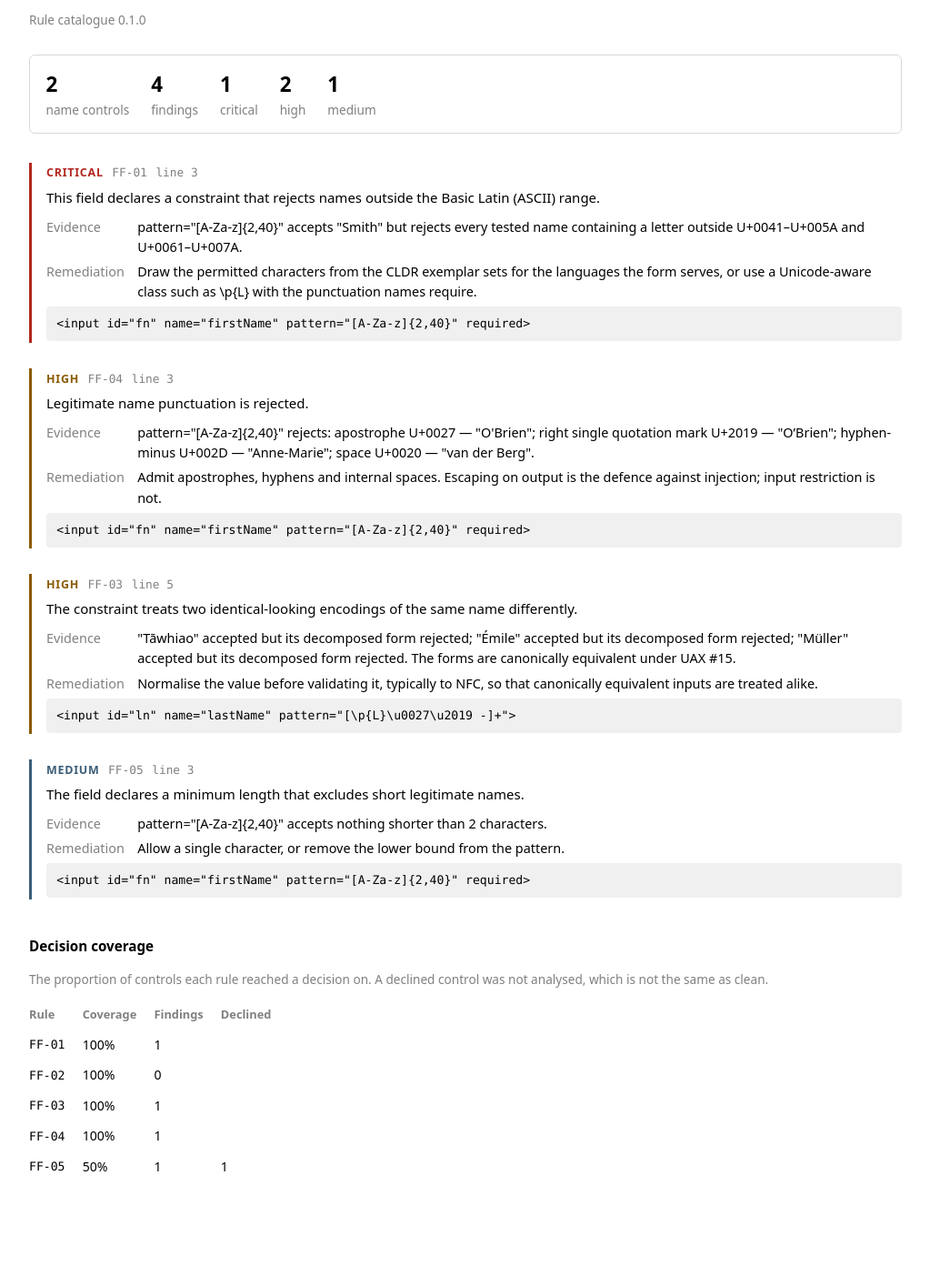
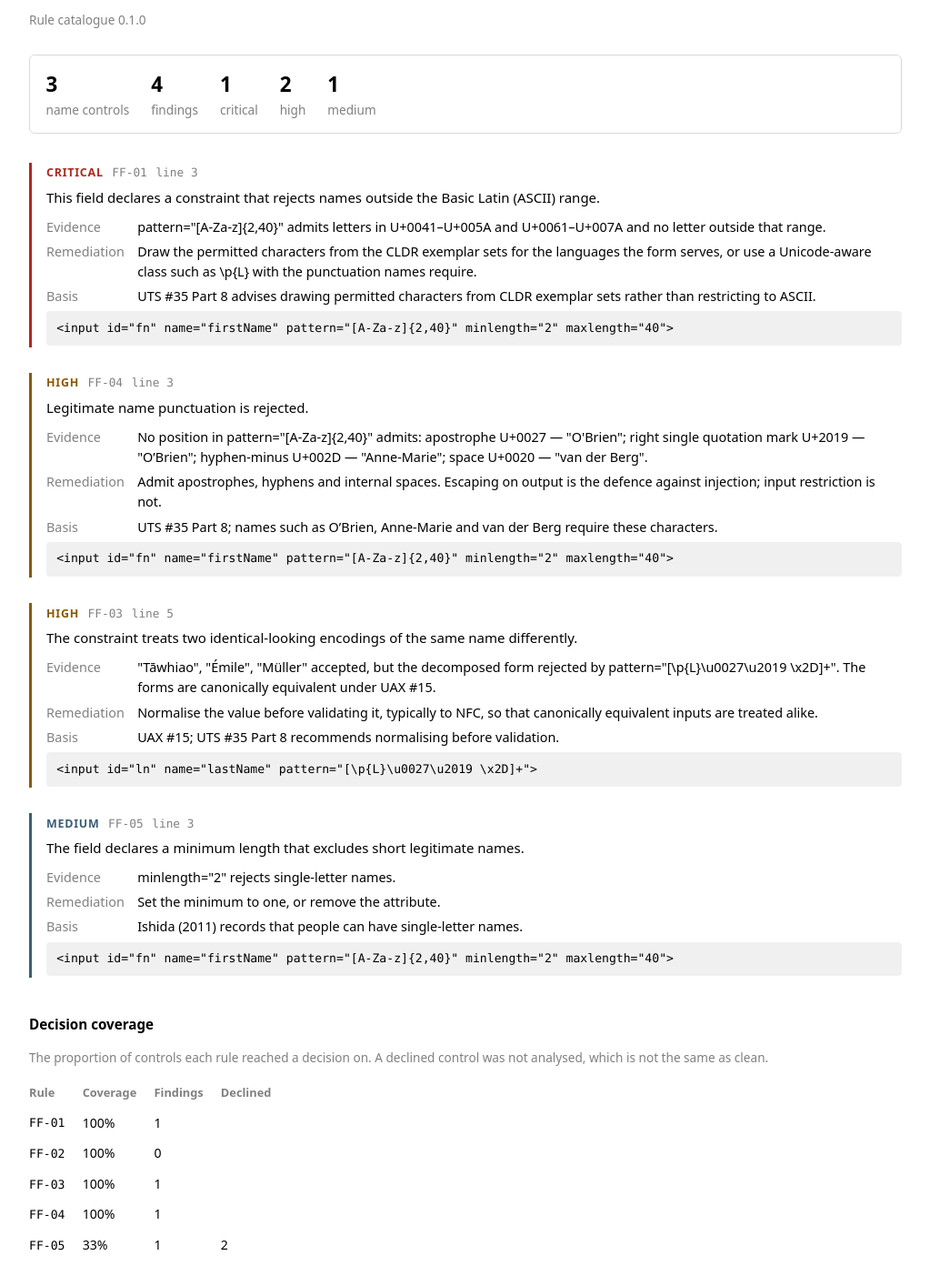
Before and after one commit to rukshanm123-art/formfair, a website built with Vite: page examples/sample-report.html in a window 1280 px wide. Shown: the part 68-1482 px from the top of the page at 91% size, without its empty margins (0-1023 px from the left). Before the commit the page ends 1399 px from the top, so only its background shows below. Built offline with nearby package versions, Linux system fonts and the light colour scheme.

```diff
--- a/examples/sample-report.html
+++ b/examples/sample-report.html
@@ -36,7 +36,7 @@
 <h1>FormFair report</h1>
 <p class="meta">Rule catalogue 0.1.0</p>
 <div class="tally">
-  <div><strong>2</strong>name controls</div>
+  <div><strong>3</strong>name controls</div>
   <div><strong>4</strong>findings</div>
   <div><strong>1</strong>critical</div>
   <div><strong>2</strong>high</div>
@@ -50,10 +50,11 @@
   </div>
   <p class="msg">This field declares a constraint that rejects names outside the Basic Latin (ASCII) range.</p>
   <dl>
-    <dt>Evidence</dt><dd>pattern=&quot;[A-Za-z]{2,40}&quot; accepts &quot;Smith&quot; but rejects every tested name containing a letter outside U+0041–U+005A and U+0061–U+007A.</dd>
+    <dt>Evidence</dt><dd>pattern=&quot;[A-Za-z]{2,40}&quot; admits letters in U+0041–U+005A and U+0061–U+007A and no letter outside that range.</dd>
     <dt>Remediation</dt><dd>Draw the permitted characters from the CLDR exemplar sets for the languages the form serves, or use a Unicode-aware class such as \p{L} with the punctuation names require.</dd>
+    <dt>Basis</dt><dd>UTS #35 Part 8 advises drawing permitted characters from CLDR exemplar sets rather than restricting to ASCII.</dd>
   </dl>
-  <pre>&lt;input id=&quot;fn&quot; name=&quot;firstName&quot; pattern=&quot;[A-Za-z]{2,40}&quot; required&gt;</pre>
+  <pre>&lt;input id=&quot;fn&quot; name=&quot;firstName&quot; pattern=&quot;[A-Za-z]{2,40}&quot; minlength=&quot;2&quot; maxlength=&quot;40&quot;&gt;</pre>
 </div>
 <div class="finding" style="--c:#8a5a00">
   <div class="head">
@@ -63,10 +64,11 @@
   </div>
   <p class="msg">Legitimate name punctuation is rejected.</p>
   <dl>
-    <dt>Evidence</dt><dd>pattern=&quot;[A-Za-z]{2,40}&quot; rejects: apostrophe U+0027 — &quot;O'Brien&quot;; right single quotation mark U+2019 — &quot;O’Brien&quot;; hyphen-minus U+002D — &quot;Anne-Marie&quot;; space U+0020 — &quot;van der Berg&quot;.</dd>
+    <dt>Evidence</dt><dd>No position in pattern=&quot;[A-Za-z]{2,40}&quot; admits: apostrophe U+0027 — &quot;O'Brien&quot;; right single quotation mark U+2019 — &quot;O’Brien&quot;; hyphen-minus U+002D — &quot;Anne-Marie&quot;; space U+0020 — &quot;van der Berg&quot;.</dd>
     <dt>Remediation</dt><dd>Admit apostrophes, hyphens and internal spaces. Escaping on output is the defence against injection; input restriction is not.</dd>
+    <dt>Basis</dt><dd>UTS #35 Part 8; names such as O’Brien, Anne-Marie and van der Berg require these characters.</dd>
   </dl>
-  <pre>&lt;input id=&quot;fn&quot; name=&quot;firstName&quot; pattern=&quot;[A-Za-z]{2,40}&quot; required&gt;</pre>
+  <pre>&lt;input id=&quot;fn&quot; name=&quot;firstName&quot; pattern=&quot;[A-Za-z]{2,40}&quot; minlength=&quot;2&quot; maxlength=&quot;40&quot;&gt;</pre>
 </div>
 <div class="finding" style="--c:#8a5a00">
   <div class="head">
@@ -76,10 +78,11 @@
   </div>
   <p class="msg">The constraint treats two identical-looking encodings of the same name differently.</p>
   <dl>
-    <dt>Evidence</dt><dd>&quot;Tāwhiao&quot; accepted but its decomposed form rejected; &quot;Émile&quot; accepted but its decomposed form rejected; &quot;Müller&quot; accepted but its decomposed form rejected. The forms are canonically equivalent under UAX #15.</dd>
+    <dt>Evidence</dt><dd>&quot;Tāwhiao&quot;, &quot;Émile&quot;, &quot;Müller&quot; accepted, but the decomposed form rejected by pattern=&quot;[\p{L}\u0027\u2019 \x2D]+&quot;. The forms are canonically equivalent under UAX #15.</dd>
     <dt>Remediation</dt><dd>Normalise the value before validating it, typically to NFC, so that canonically equivalent inputs are treated alike.</dd>
+    <dt>Basis</dt><dd>UAX #15; UTS #35 Part 8 recommends normalising before validation.</dd>
   </dl>
-  <pre>&lt;input id=&quot;ln&quot; name=&quot;lastName&quot; pattern=&quot;[\p{L}\u0027\u2019 -]+&quot;&gt;</pre>
+  <pre>&lt;input id=&quot;ln&quot; name=&quot;lastName&quot; pattern=&quot;[\p{L}\u0027\u2019 \x2D]+&quot;&gt;</pre>
 </div>
 <div class="finding" style="--c:#3b5d78">
   <div class="head">
@@ -89,10 +92,11 @@
   </div>
   <p class="msg">The field declares a minimum length that excludes short legitimate names.</p>
   <dl>
-    <dt>Evidence</dt><dd>pattern=&quot;[A-Za-z]{2,40}&quot; accepts nothing shorter than 2 characters.</dd>
-    <dt>Remediation</dt><dd>Allow a single character, or remove the lower bound from the pattern.</dd>
+    <dt>Evidence</dt><dd>minlength=&quot;2&quot; rejects single-letter names.</dd>
+    <dt>Remediation</dt><dd>Set the minimum to one, or remove the attribute.</dd>
+    <dt>Basis</dt><dd>Ishida (2011) records that people can have single-letter names.</dd>
   </dl>
-  <pre>&lt;input id=&quot;fn&quot; name=&quot;firstName&quot; pattern=&quot;[A-Za-z]{2,40}&quot; required&gt;</pre>
+  <pre>&lt;input id=&quot;fn&quot; name=&quot;firstName&quot; pattern=&quot;[A-Za-z]{2,40}&quot; minlength=&quot;2&quot; maxlength=&quot;40&quot;&gt;</pre>
 </div>
 <h2>Decision coverage</h2>
 <p class="note">The proportion of controls each rule reached a decision on. A declined control was not analysed, which is not the same as clean.</p>
@@ -102,7 +106,7 @@
 <tr><td><code>FF-02</code></td><td>100%</td><td>0</td><td></td></tr>
 <tr><td><code>FF-03</code></td><td>100%</td><td>1</td><td></td></tr>
 <tr><td><code>FF-04</code></td><td>100%</td><td>1</td><td></td></tr>
-<tr><td><code>FF-05</code></td><td>50%</td><td>1</td><td>1</td></tr>
+<tr><td><code>FF-05</code></td><td>33%</td><td>1</td><td>2</td></tr>
 </table>
 </body>
 </html>
--- /dev/null
+++ b/vite.config.ts
@@ -0,0 +1,21 @@
+import { defineConfig } from 'vite';
+
+/**
+ * FormFair builds as a library, not as a page. Dependencies are left external so a
+ * consumer resolves one copy of parse5 and one of axe-core, and so the published
+ * bundle stays the analysis code alone.
+ */
+export default defineConfig({
+  build: {
+    lib: {
+      entry: 'src/index.ts',
+      formats: ['es'],
+      fileName: () => 'index.js',
+    },
+    rollupOptions: {
+      external: ['parse5', 'axe-core', 'jsdom', /^node:/],
+    },
+    sourcemap: true,
+    target: 'es2022',
+  },
+});
```
Also changed, not shown: package.json (+24 -4 lines), scripts/generate-example.ts (added, +20 -0 lines), tsconfig.build.json (added, +13 -0 lines), vitest.config.ts (+8 -2 lines), .github/dependabot.yml (added), .github/workflows/ci.yml, README.md, docs/catalogue-snapshots/README.md, 1 other file.
